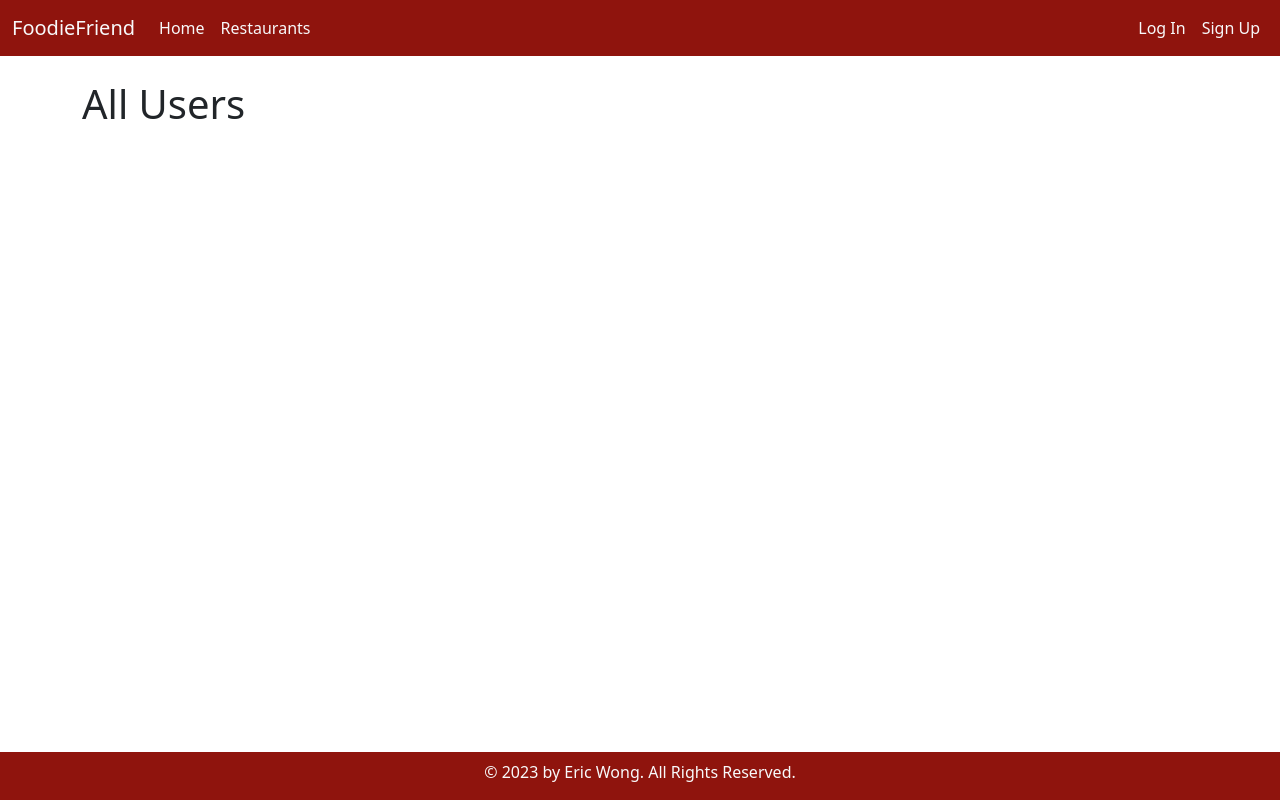
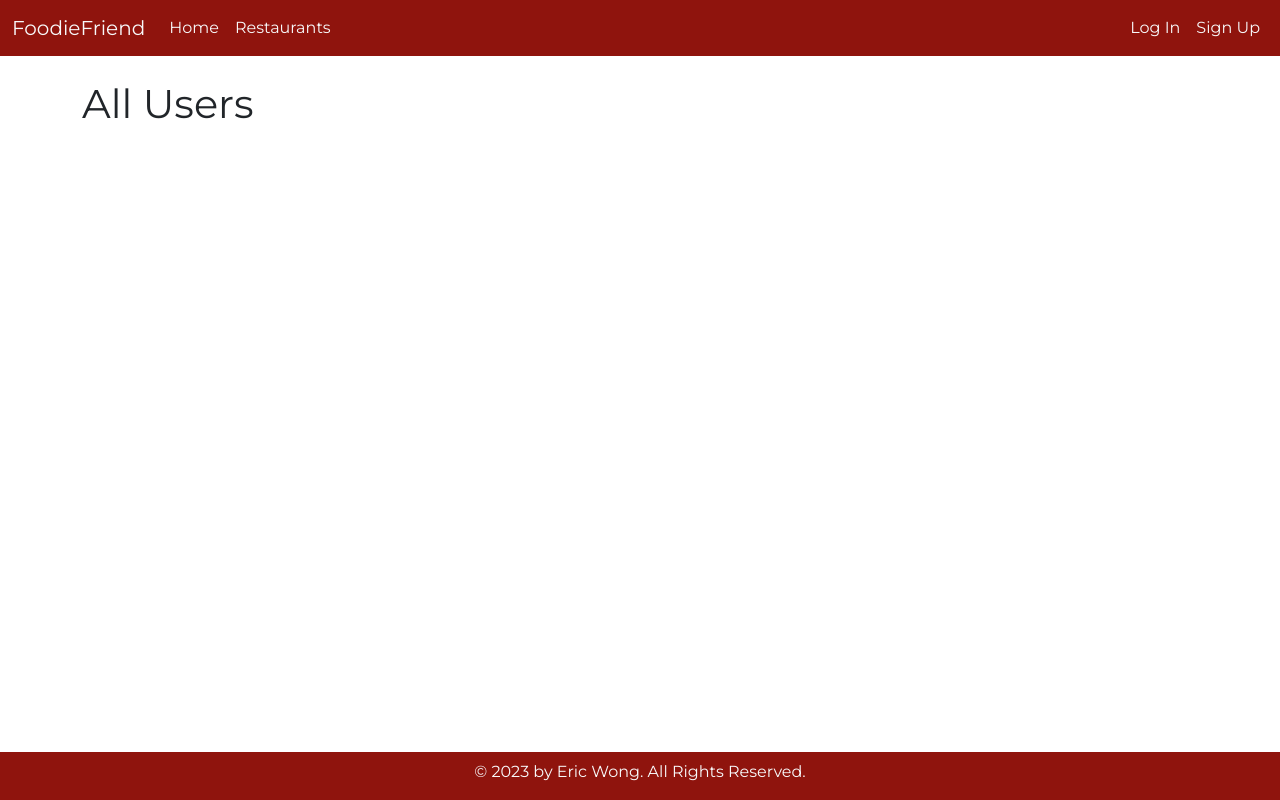
Before and after one commit to ericlwong/foodie-friend, a Flask app: page /users in a window 1280 px wide. Run offline with Flask 3, Linux system fonts and the light colour scheme.

Commit message:
Added Montserrat font

```diff
--- a/static/css/style.css
+++ b/static/css/style.css
@@ -1,3 +1,7 @@
+body {
+    font-family: "Montserrat", sans-serif !important;
+}
+
 #loader {
     z-index: 1;
     width: 120px;
--- a/templates/base.html
+++ b/templates/base.html
@@ -10,6 +10,11 @@
     <link rel="stylesheet" href="/static/css/style.css">
     <link href="https://cdn.jsdelivr.net/npm/bootstrap@5.3.0-alpha3/dist/css/bootstrap.min.css" rel="stylesheet" integrity="sha384-KK94CHFLLe+nY2dmCWGMq91rCGa5gtU4mk92HdvYe+M/SXH301p5ILy+dN9+nJOZ" crossorigin="anonymous">
     <link rel="stylesheet" href="https://cdn.jsdelivr.net/npm/bootstrap-icons@1.10.5/font/bootstrap-icons.css">
+
+    <!--Google Fonts-->
+    <link rel="preconnect" href="https://fonts.googleapis.com">
+    <link rel="preconnect" href="https://fonts.gstatic.com" crossorigin>
+    <link href="https://fonts.googleapis.com/css2?family=Montserrat&display=swap" rel="stylesheet">
 
     {% block head %}{% endblock %}
   </head>
--- a/templates/homepage.html
+++ b/templates/homepage.html
@@ -15,7 +15,7 @@
   <div class="d-flex justify-content-center align-items-center" style="height: 500px;">
     <div id="search-ctn" class="flex-fill">
       <div class="row text-center">
-        <h1 class="text-light">Find your next taste bud!</h1>
+        <h1 class="text-light fw-bold">Find your next taste bud!</h1>
       </div>
 
       <div class="d-flex">
```
